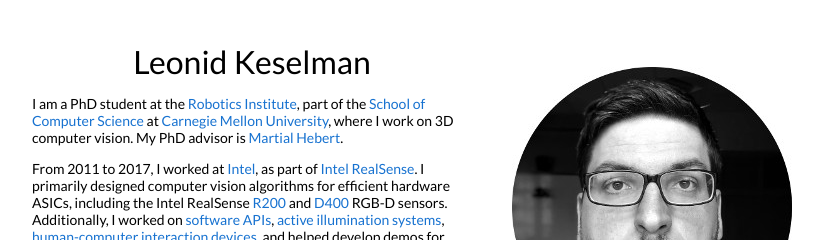
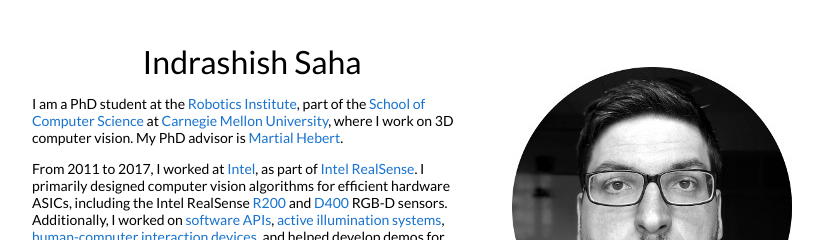
Before and after one commit to Indrashish95/indrashish_saha, a Jekyll site: the page built from _posts/2019-06-02-venue.markdown, in a window 1280 px wide and 900 px high. Shown: the top 240 px of the window, without its empty margins (228-1051 px from the left). Built offline with Jekyll 4.4.1, drawn with Linux system fonts in a browser that asks for light colours.

Commit message:
Update default.html

```diff
--- a/_layouts/default.html
+++ b/_layouts/default.html
@@ -25,9 +25,9 @@
           <tr style="padding:0px">
             <td style="padding:2.5%;width:60%;vertical-align:middle">
               <h1>
-                Leonid Keselman
+                Indrashish Saha
               </h1>
-              <p>I am a PhD student at the <a href="https://www.ri.cmu.edu/">Robotics Institute</a>, part of the <a href="https://www.scs.cmu.edu/">School of Computer Science</a> at <a href="https://www.cmu.edu/">Carnegie Mellon University</a>, where I work on 3D computer vision. My PhD advisor is <a href="http://www.cs.cmu.edu/~hebert/">Martial Hebert</a>.
+              <p>I am a PhD student at the <a href="https://www.jhu.edu/">Robotics Institute</a>, part of the <a href="https://www.scs.cmu.edu/">School of Computer Science</a> at <a href="https://www.cmu.edu/">Carnegie Mellon University</a>, where I work on 3D computer vision. My PhD advisor is <a href="http://www.cs.cmu.edu/~hebert/">Martial Hebert</a>.
               </p>
               <p>
                 From 2011 to 2017, I worked at <a href="https://www.intel.com">Intel</a>, as part of <a href="https://www.intelrealsense.com/">Intel RealSense</a>. I primarily designed computer vision algorithms for efficient hardware ASICs, including the Intel RealSense <a href="https://software.intel.com/en-us/articles/realsense-r200-camera">R200</a> and <a href="https://software.intel.com/en-us/realsense/d400">D400</a> RGB-D sensors. Additionally, I worked on <a href="https://github.com/IntelRealSense/librealsense">software APIs</a>, <a href="https://patents.google.com/patent/US9992474B2">active illumination systems</a>, <a href="https://patents.google.com/patent/US9304597">human-computer interaction devices</a>, and helped develop demos for trade shows, including CES 2012-2016.
```
